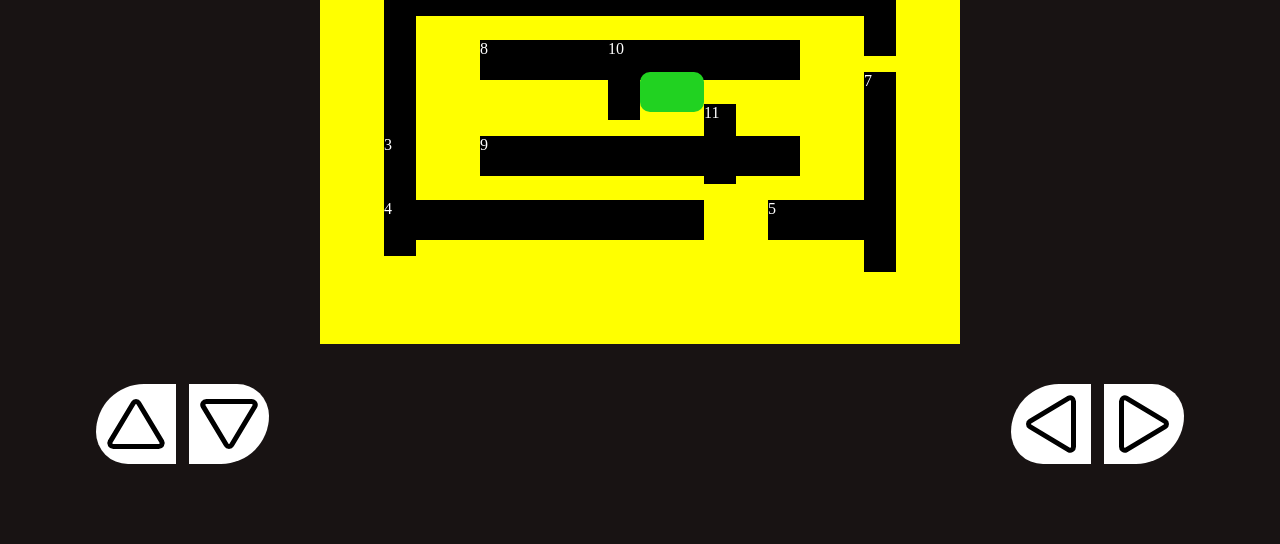
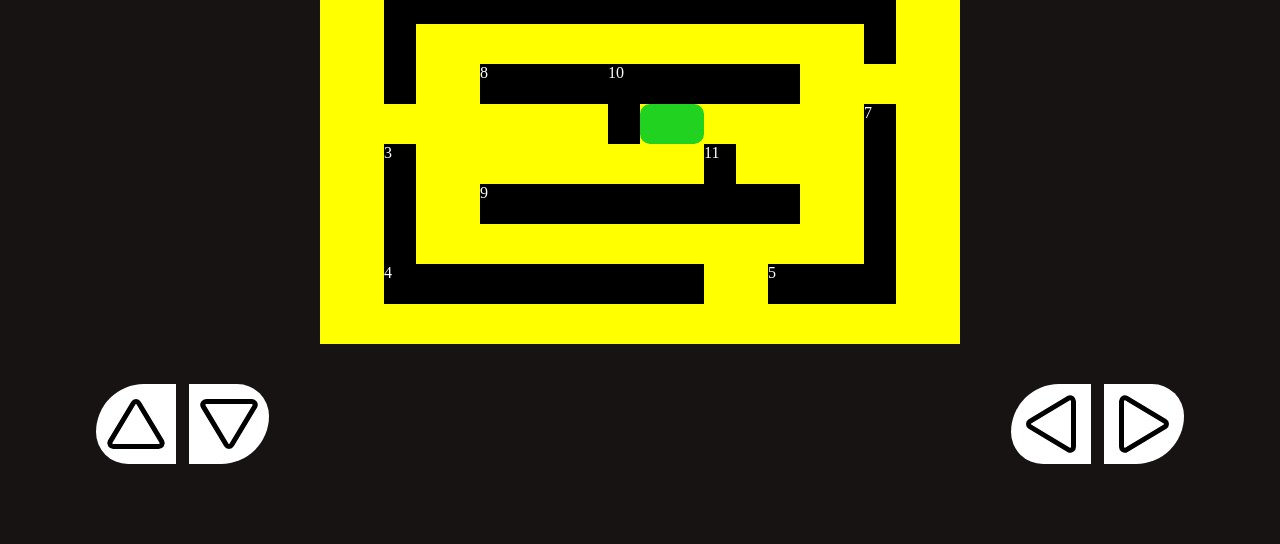
Before and after one commit to TechHarsh05/Color-Changer, a plain HTML site: page index.html in a window 1280 px wide. Shown: the part 256-800 px from the top of the page. Drawn offline with Linux system fonts and the light colour scheme.

Commit message:
bottom button fixed

```diff
--- a/script.js
+++ b/script.js
@@ -6,11 +6,23 @@ let right = document.getElementById('right')
 
 let lside = 50;
 let tside = 0;
+let move = 5;
+
 window.addEventListener('keydown', (event) => {
-    let move = 5;
+        if(tside!==0 && event.key === "ArrowUp"){
+            {tside = tside - move;}
+        }
+        if(tside!==90 && event.key === "ArrowDown"){
+           if(tside === 0 && !(lside < 5) && lside <= 85 ){}
+           else if(tside === 20 && !(lside < 20) && lside <= 70 ){}
+           else if(tside === 30 && !(lside < 80) && lside <= 85 ){}
+           else if(tside === 40 && !(lside < 5) && lside <= 10 ){}
+           else if(tside === 40 && !(lside < 55) && lside <= 60 ){}
+           else if(tside === 50 && !(lside < 20) && lside <= 70 ){}
+           else if(tside === 70 && !(lside < 15) && lside <= 55 ){}
+           else if(tside === 70 && !(lside < 65) && lside <= 75 ){}
+            else{ tside = tside + move; }}
 
-        if(tside!==0 && event.key === "ArrowUp"){tside = tside - move;}
-        if(tside!==90 && event.key === "ArrowDown"){tside = tside + move;}
         if(lside!==0 && event.key === "ArrowLeft"){lside = lside - move;}
         if(lside!==90 && event.key === "ArrowRight"){lside = lside + move;}
 
--- a/style.css
+++ b/style.css
@@ -12,21 +12,21 @@ body{
     justify-content: center;
 }
 section{
-    height: 50%;
-    width: 50%;
+    height: 50vh;
+    width: 50vw;
     background-color: yellow;
     position: fixed;
     display: flex;
 }
 
 #runner{
-    height: 10%;
-    width: 10%;
+    height: 5vh;
+    width: 5vw;
     background-color: red;
     position: relative;
     border-radius: 50%;
     text-align: center;
-    font-size: 2vw;
+    font-size: 2em;
     font-weight: 700;
     z-index: 1;
 }
@@ -34,76 +34,75 @@ section{
     position: absolute;
     background-color: black;
     color: white;
-    /* position: relative; */
-    width: 5%;
+    width: 2.5vw;
 }
 #obstical1{
-    margin-top: 5%;
-    height: 10%;
-    width: 80%;
-    left: 10%;
+    margin-top: 5vh;
+    height: 5vh;
+    width: 40vw;
+    left: 5vw;
 }
 #obstical2{
-    margin-top: 5%;
-    height: 40%;
-    left: 10%;
+    margin-top: 5vh;
+    height: 15vh;
+    left: 5vw;
 }
 #obstical3{
-    margin-top: 30%;
-    height: 30%;
-    left: 10%;
+    margin-top: 25vh;
+    height: 20vh;
+    left: 5vw;
 }
 #obstical4{
-    margin-top: 40%;
-    height: 10%;
-    width: 50%;
-    left: 10%;
+    margin-top: 40vh;
+    height: 5vh;
+    width: 25vw;
+    left: 5vw;
 }
 #obstical5{
-    margin-top: 40%;
-    height: 10%;
-    width: 20%;
-    left: 70%;
+    margin-top: 40vh;
+    height: 5vh;
+    width: 10vw;
+    left: 35vw;
 }
 #obstical6{
-    margin-top: 5%;
-    height: 20%;
-    left: 85%;
+    margin-top: 5vh;
+    height: 10vh;
+    left: 42.5vw;
 }
 #obstical7{
-    margin-top: 20%;
-    height: 50%;
-    left: 85%;
+    margin-top: 20vh;
+    height: 25vh;
+    left: 42.5vw;
 }
 #obstical8{
-    margin-top: 15%;
-    height: 10%;
-    width: 50%;
-    left: 25%;
+    margin-top: 15vh;
+    height: 5vh;
+    width: 25vw;
+    left: 12.5vw;
 }
 #obstical9{
-    margin-top: 30%;
-    height: 10%;
-    width: 50%;
-    left: 25%;
+    margin-top: 30vh;
+    height: 5vh;
+    width: 25vw;
+    left: 12.5vw;
 }
 #obstical10{
-    margin-top: 15%;
-    height: 20%;
-    left: 45%;
+    margin-top: 15vh;
+    height: 10vh;
+    left: 22.5vw;
 }
 #obstical11{
-    margin-top: 25%;
-    height: 20%;
-    left: 60%;
+    margin-top: 25vh;
+    height: 10vh;
+    left: 30vw;
 }
 #over{
     position: relative;
-    margin-top: 20%;
-    height: 10%;
-    width: 10%;
+    margin-top: 20vh;
+    height: 5vh;
+    width: 5vw;
     background-color: rgb(33, 210, 33);
-    left: 40%;
+    left: 20vw;
     z-index: 0;
     border-radius: 10px;
 }
@@ -118,24 +117,24 @@ img{
 
 #up{
     position: relative;
-    right: 30%;
+    right: 30vw;
     border-radius: 40px 60px 0 0;
     transform: rotate(-90deg);
 }
 #down{
     position: relative;
-    right: 29%;
+    right: 29vw;
     border-radius: 40px 60px 0 0;
     transform: rotate(90deg);
 }
 #left{
     position: relative;
-    left: 29%;
+    left: 29vw;
     border-radius: 0 40px 60px  0;
     transform: rotate(180deg);
 }
 #right{
     position: relative;
-    left: 30%;
+    left: 30vw;
     border-radius: 0 40px 60px  0;
 }
```
